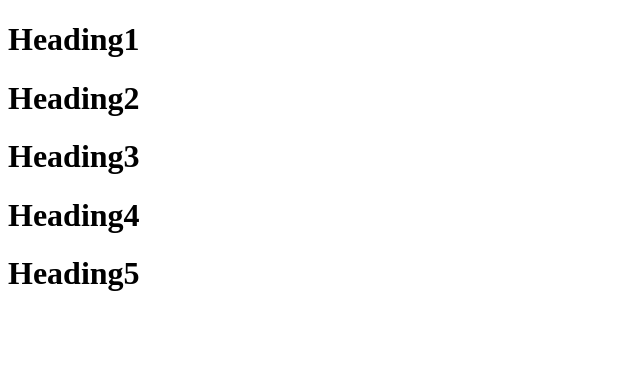
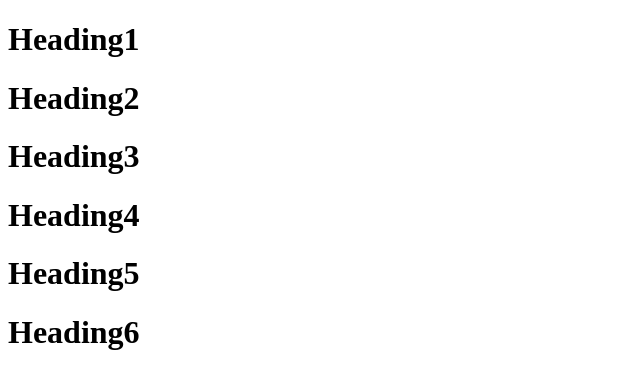
Before and after one commit to Imsrinath06/Repo, a plain HTML site: page index.html in a window 1280 px wide. Shown: the whole page, without its empty margins (0-640 px from the left). Drawn offline with Linux system fonts and the light colour scheme.

Commit message:
Update index.html

```diff
--- a/index.html
+++ b/index.html
@@ -10,7 +10,7 @@
 <h1>Heading3<h1>
 <h1>Heading4<h1>
 <h1>Heading5<h1>
-
+<h1>Heading6<h1>
 
 
    </body>
```
